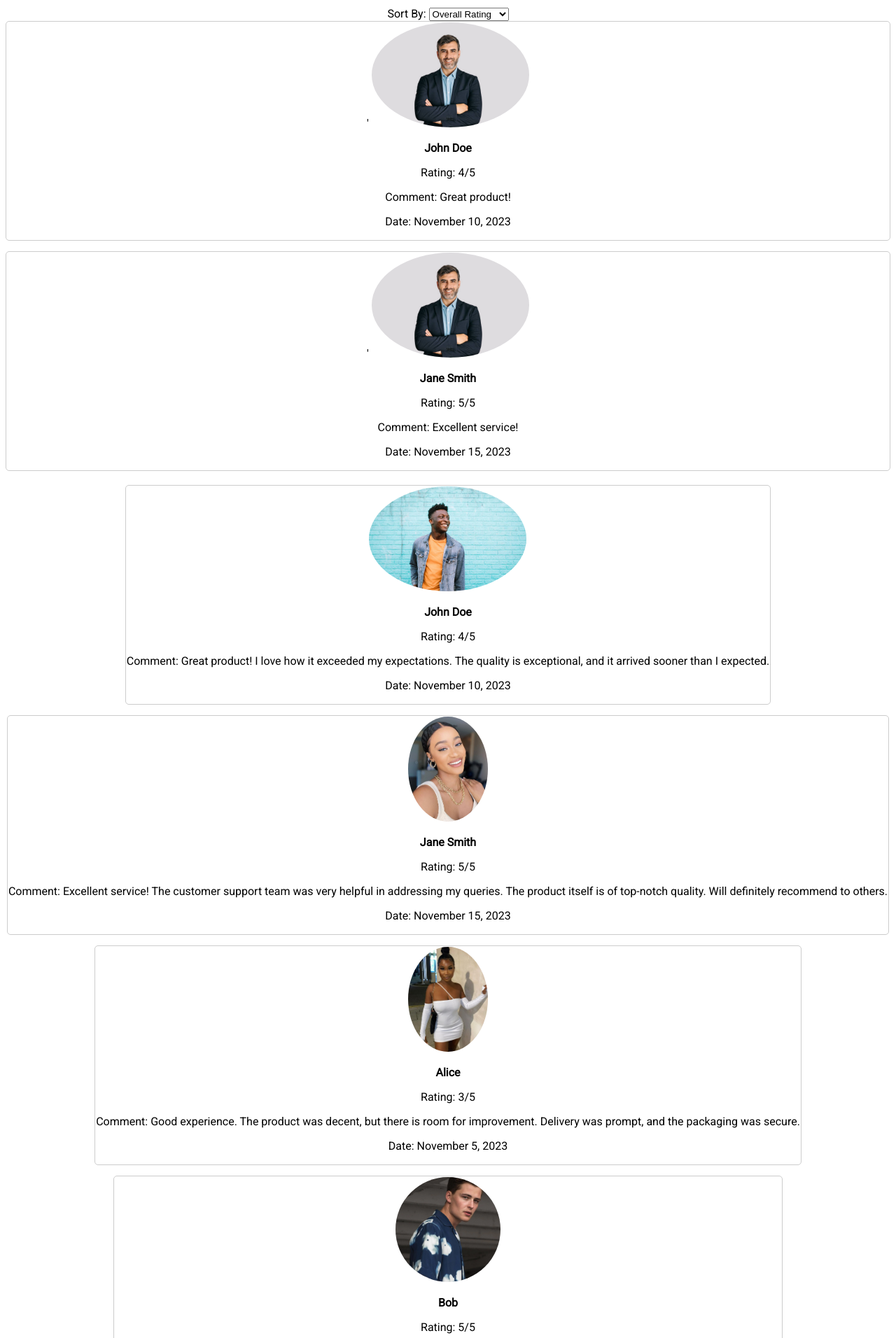
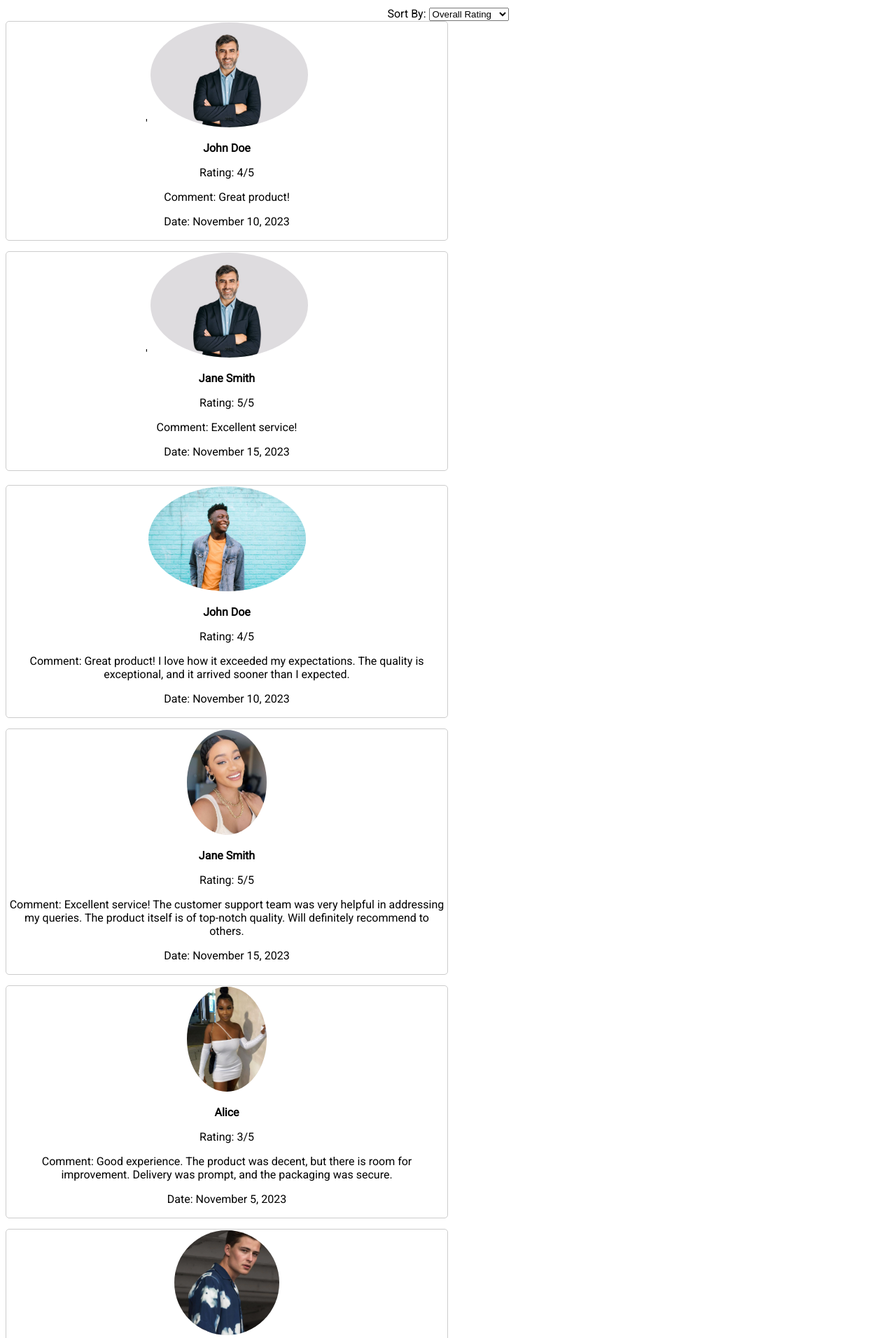
Before and after one commit to MIRROR-Team18/mirror, a PHP site: page /reviews.php in a window 1280 px wide. Shown: the part 121-2033 px from the top of the page at 70% size. Run offline with PHP 8.4, Linux system fonts and the light colour scheme.

Commit message:
Fixed errors in css and paths

```diff
--- a/_stylesheets/reviews.css
+++ b/_stylesheets/reviews.css
@@ -32,7 +32,7 @@
     border-radius: 5px;
     padding: 1px;
     margin-bottom: 15px; /* Adjust the margin between reviews */
-    margin-right: 50;
+    margin-right: 50%;
 }
 
 
--- a/reviews.php
+++ b/reviews.php
@@ -30,7 +30,7 @@
     <div class="reviews-container">
         <!-- John Doe -->
         <div class="review">
-            <img src="images\male 1.jpg" alt="John Doe" class="person-image">
+            <img src="./images/male 1.jpg" alt="John Doe" class="person-image">
             <p><strong>John Doe</strong></p>
             <p>Rating: 4/5 </p>
             <p>Comment: Great product! I love how it exceeded my expectations. The quality is exceptional, and it arrived sooner than I expected.</p>
@@ -39,7 +39,7 @@
 
         <!-- Jane Smith -->
         <div class="review">
-            <img src="images\female5.jpg" alt="Jane Smith" class="person-image">
+            <img src="./images/female5.jpg" alt="Jane Smith" class="person-image">
             <p><strong>Jane Smith</strong></p>
             <p>Rating: 5/5 </p>
             <p>Comment: Excellent service! The customer support team was very helpful in addressing my queries. The product itself is of top-notch quality. Will definitely recommend to others.</p>
@@ -48,7 +48,7 @@
 
         <!-- Alice -->
         <div class="review">
-            <img src="images\female4.jpg" alt="Alice" class="person-image">
+            <img src="./images/female4.jpg" alt="Alice" class="person-image">
             <p><strong>Alice</strong></p>
             <p>Rating: 3/5 </p>
             <p>Comment: Good experience. The product was decent, but there is room for improvement. Delivery was prompt, and the packaging was secure.</p>
@@ -57,7 +57,7 @@
 
         <!-- Bob -->
         <div class="review">
-            <img src="images\male2.webp" alt="Bob" class="person-image">
+            <img src="./images/male2.webp" alt="Bob" class="person-image">
             <p><strong>Bob</strong></p>
             <p>Rating: 5/5</p>
             <p>Comment: Impressive quality. I was pleasantly surprised by the high quality of the product. It has added great value to my daily routine.</p>
@@ -66,7 +66,7 @@
 
         <!-- Eve -->
         <div class="review">
-            <img src="images\female2.webp" alt="Eve" class="person-image">
+            <img src="./images/female2.webp" alt="Eve" class="person-image">
             <p><strong>Eve</strong></p>
             <p>Rating: 4/5 </p>
             <p>Comment: I'm happy with my purchase. The product is durable and meets my expectations. Delivery was on time, and the packaging was secure.</p>
@@ -75,7 +75,7 @@
 
         <!-- Charlie -->
         <div class="review">
-            <img src="images\male3.jpg" alt="Charlie" class="person-image">
+            <img src="./images/male3.jpg" alt="Charlie" class="person-image">
             <p><strong>Charlie</strong></p>
             <p>Rating: 2/5 </p>
             <p>Comment: Not satisfied with the product quality. It didn't meet my expectations, and I encountered issues shortly after purchase. Customer support was slow to respond.</p>
@@ -84,7 +84,7 @@
 
         <!-- Grace -->
         <div class="review">
-            <img src="images\female3.webp" alt="Grace" class="person-image">
+            <img src="./images/female3.webp" alt="Grace" class="person-image">
             <p><strong>Grace</strong></p>
             <p>Rating: 5/5 </p>
             <p>Comment: Amazing product! It exceeded my expectations, and the customer service was exceptional. I highly recommend it to others.</p>
```
